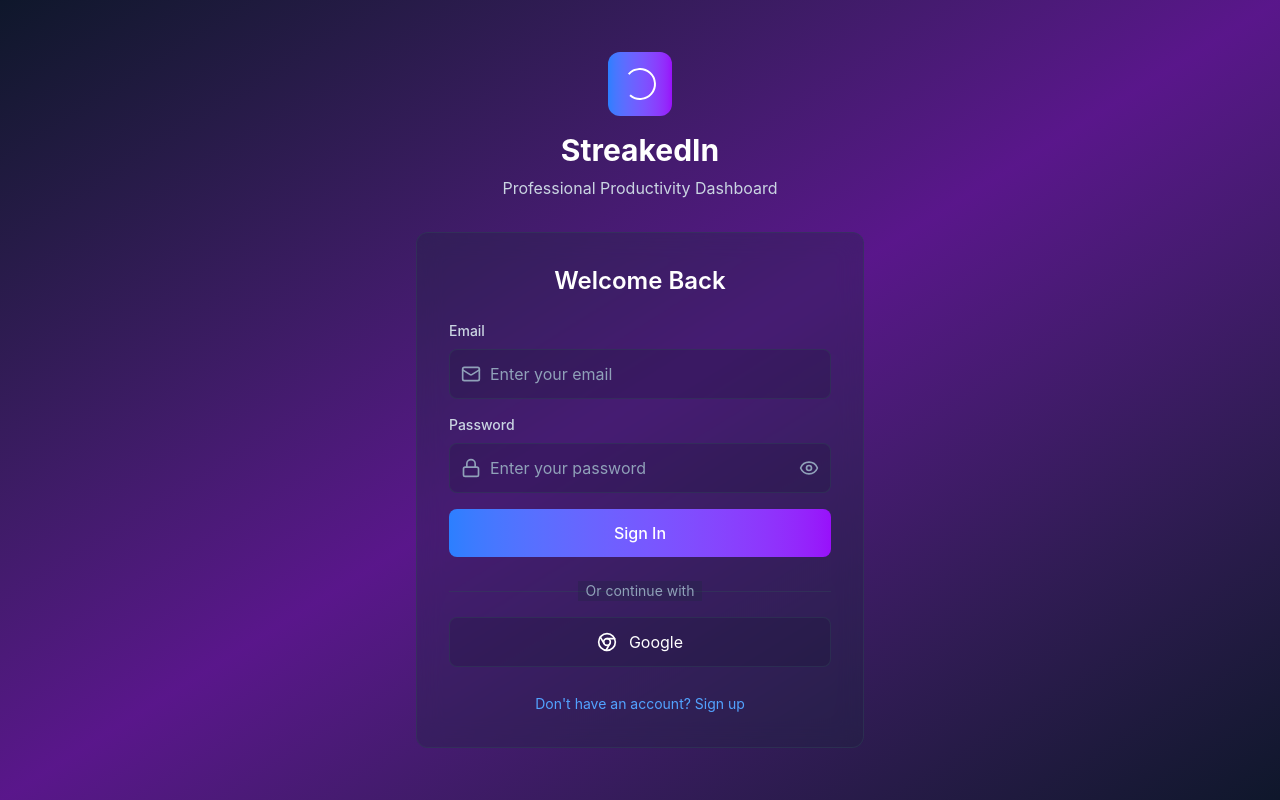
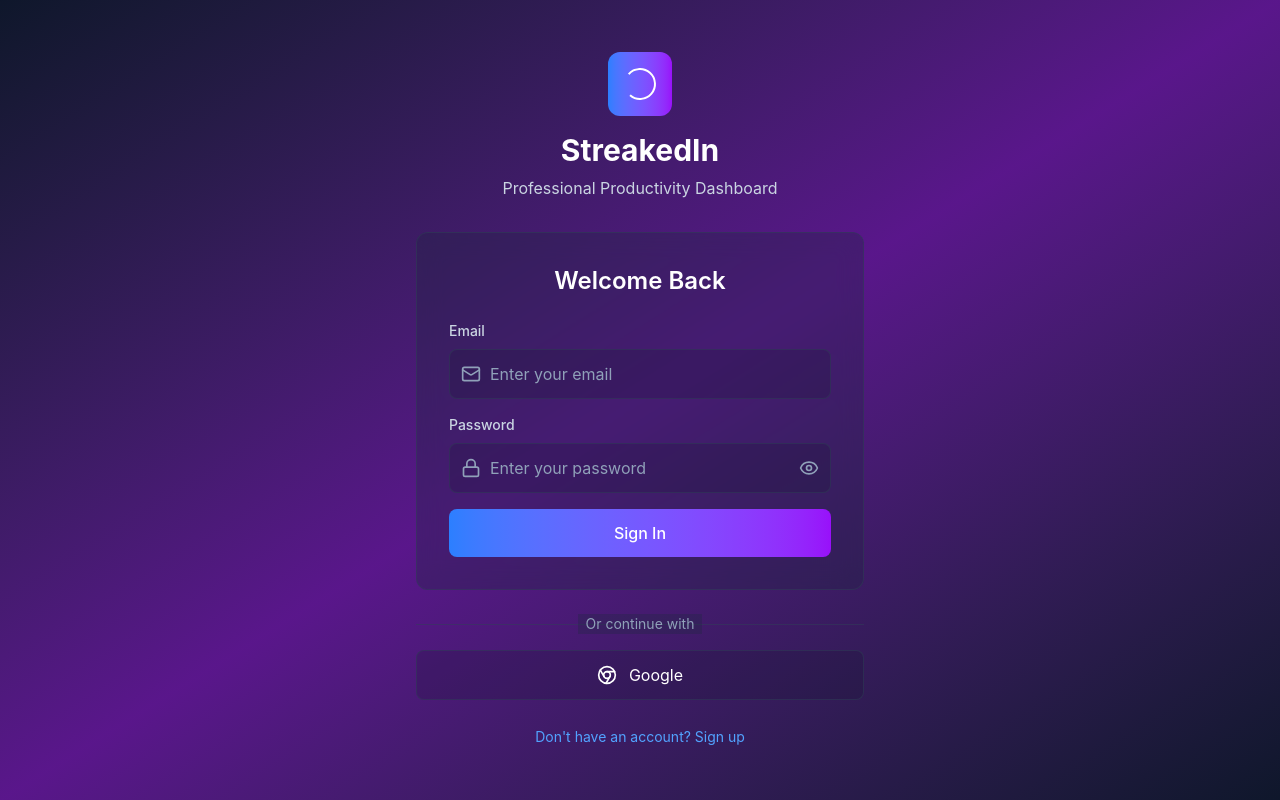
Before and after one commit to Anish-2005/StreakedIn, a Next.js app: page /login in a window 1280 px wide. Built offline with nearby package versions, Linux system fonts and the light colour scheme; no server answers.

Commit message:
Update page.tsx

```diff
--- a/src/app/login/page.tsx
+++ b/src/app/login/page.tsx
@@ -3,14 +3,13 @@
 import { useState } from 'react';
 import { useRouter } from 'next/navigation';
 import { motion } from 'framer-motion';
-import { Mail, Lock, Eye, EyeOff, Chrome } from 'lucide-react';
 import { useAuth } from '../../contexts/AuthContext';
+import { Logo, LoginForm, GoogleSignInButton, ToggleAuthMode } from '../../components/login';
 
 export default function LoginPage() {
   const [email, setEmail] = useState('');
   const [password, setPassword] = useState('');
   const [isSignUp, setIsSignUp] = useState(false);
-  const [showPassword, setShowPassword] = useState(false);
   const [loading, setLoading] = useState(false);
   const [error, setError] = useState('');
 
@@ -57,117 +56,22 @@
         animate={{ opacity: 1, y: 0 }}
         className="w-full max-w-md"
       >
-        {/* Logo */}
-        <div className="text-center mb-8">
-          <div className="w-16 h-16 bg-gradient-to-r from-blue-500 to-purple-600 rounded-xl flex items-center justify-center mx-auto mb-4">
-            <motion.div
-              animate={{ rotate: 360 }}
-              transition={{ duration: 2, repeat: Infinity, ease: "linear" }}
-              className="w-8 h-8 border-2 border-white border-t-transparent rounded-full"
-            />
-          </div>
-          <h1 className="text-3xl font-bold text-white mb-2">StreakedIn</h1>
-          <p className="text-slate-300">Professional Productivity Dashboard</p>
-        </div>
+        <Logo />
 
-        {/* Login Form */}
-        <div className="bg-slate-800/30 backdrop-blur-md border border-slate-700/50 rounded-xl p-8">
-          <h2 className="text-2xl font-semibold text-white mb-6 text-center">
-            {isSignUp ? 'Create Account' : 'Welcome Back'}
-          </h2>
+        <LoginForm
+          email={email}
+          setEmail={setEmail}
+          password={password}
+          setPassword={setPassword}
+          isSignUp={isSignUp}
+          loading={loading}
+          error={error}
+          onSubmit={handleSubmit}
+        />
 
-          {error && (
-            <div className="bg-red-500/20 border border-red-500/30 rounded-lg p-3 mb-4">
-              <p className="text-red-300 text-sm">{error}</p>
-            </div>
-          )}
+        <GoogleSignInButton onClick={handleGoogleSignIn} loading={loading} />
 
-          <form onSubmit={handleSubmit} className="space-y-4">
-            <div>
-              <label className="block text-sm font-medium text-slate-300 mb-2">
-                Email
-              </label>
-              <div className="relative">
-                <Mail className="w-5 h-5 absolute left-3 top-1/2 transform -translate-y-1/2 text-slate-400" />
-                <input
-                  type="email"
-                  value={email}
-                  onChange={(e) => setEmail(e.target.value)}
-                  className="w-full pl-10 pr-4 py-3 border border-slate-700/50 rounded-lg bg-slate-900/20 text-white placeholder-slate-400 focus:outline-none focus:ring-2 focus:ring-blue-500/60 focus:border-transparent"
-                  placeholder="Enter your email"
-                  required
-                />
-              </div>
-            </div>
-
-            <div>
-              <label className="block text-sm font-medium text-slate-300 mb-2">
-                Password
-              </label>
-              <div className="relative">
-                <Lock className="w-5 h-5 absolute left-3 top-1/2 transform -translate-y-1/2 text-slate-400" />
-                <input
-                  type={showPassword ? 'text' : 'password'}
-                  value={password}
-                  onChange={(e) => setPassword(e.target.value)}
-                  className="w-full pl-10 pr-12 py-3 border border-slate-700/50 rounded-lg bg-slate-900/20 text-white placeholder-slate-400 focus:outline-none focus:ring-2 focus:ring-blue-500/60 focus:border-transparent"
-                  placeholder="Enter your password"
-                  required
-                />
-                <button
-                  type="button"
-                  onClick={() => setShowPassword(!showPassword)}
-                  className="absolute right-3 top-1/2 transform -translate-y-1/2 text-slate-400 hover:text-slate-300"
-                >
-                  {showPassword ? <EyeOff className="w-5 h-5" /> : <Eye className="w-5 h-5" />}
-                </button>
-              </div>
-            </div>
-
-            <button
-              type="submit"
-              disabled={loading}
-              className="w-full bg-gradient-to-r from-blue-500 to-purple-600 text-white py-3 rounded-lg font-medium hover:opacity-90 transition-opacity disabled:opacity-50 flex items-center justify-center space-x-2"
-            >
-              {loading && (
-                <div className="w-4 h-4 border-2 border-white border-t-transparent rounded-full animate-spin" />
-              )}
-              <span>{loading ? 'Signing in...' : (isSignUp ? 'Create Account' : 'Sign In')}</span>
-            </button>
-          </form>
-
-          <div className="mt-6">
-            <div className="relative">
-              <div className="absolute inset-0 flex items-center">
-                <div className="w-full border-t border-slate-700/50" />
-              </div>
-              <div className="relative flex justify-center text-sm">
-                <span className="px-2 bg-slate-800/30 text-slate-400">Or continue with</span>
-              </div>
-            </div>
-
-            <button
-              onClick={handleGoogleSignIn}
-              disabled={loading}
-              className="w-full mt-4 flex items-center justify-center space-x-3 px-4 py-3 border border-slate-700/50 rounded-lg bg-slate-900/20 text-white hover:bg-slate-700/40 transition-colors disabled:opacity-50"
-            >
-              <Chrome className="w-5 h-5" />
-              <span>Google</span>
-            </button>
-          </div>
-
-          <div className="mt-6 text-center">
-            <button
-              onClick={() => setIsSignUp(!isSignUp)}
-              className="text-blue-400 hover:text-blue-300 transition-colors text-sm"
-            >
-              {isSignUp
-                ? 'Already have an account? Sign in'
-                : "Don't have an account? Sign up"
-              }
-            </button>
-          </div>
-        </div>
+        <ToggleAuthMode isSignUp={isSignUp} onToggle={() => setIsSignUp(!isSignUp)} />
       </motion.div>
     </div>
   );
```
